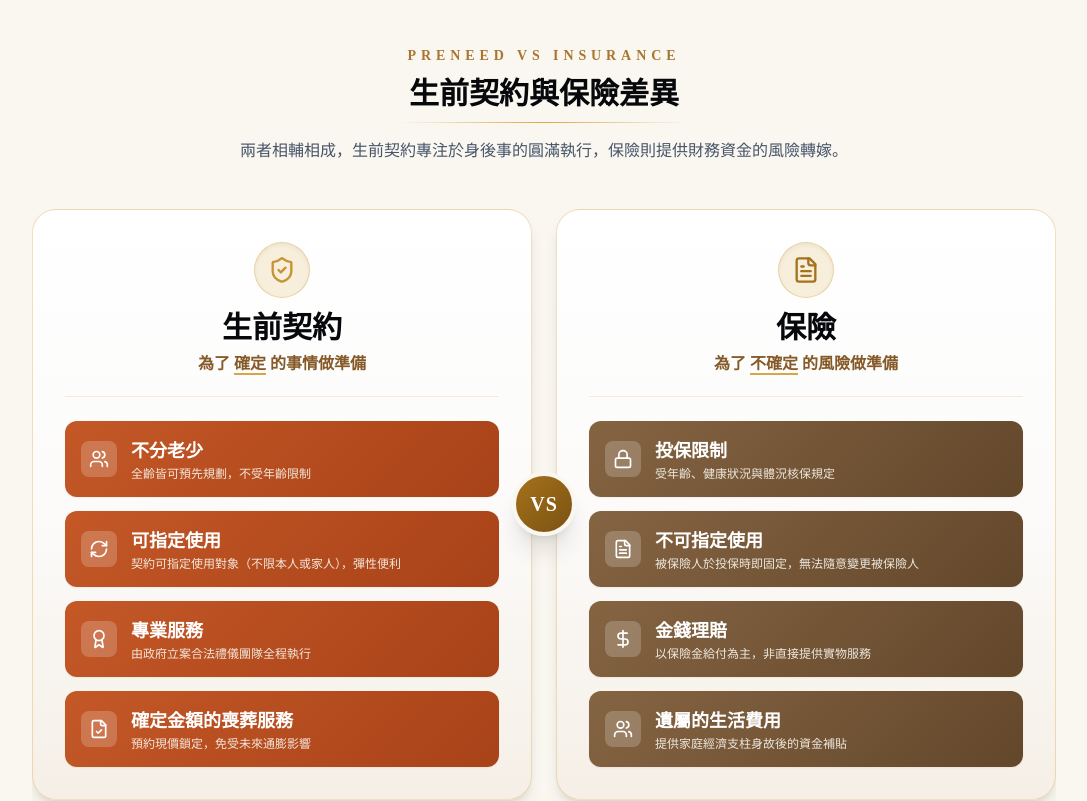
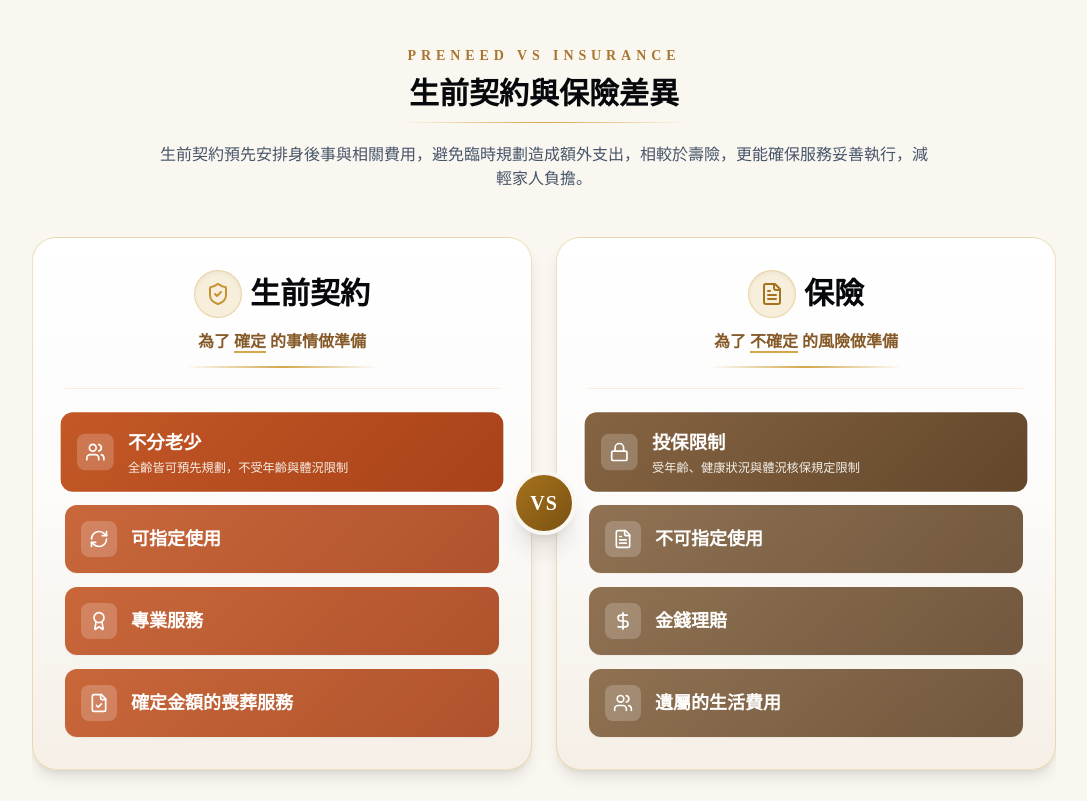
Before and after one commit to m9606286/baoci-life-website, a React (Vite) app: page /preneed in a window 1280 px wide. Shown: the part 1600-2401 px from the top of the page, without its empty margins (96-1183 px from the left). Built offline with nearby package versions, Linux system fonts and the light colour scheme.

Commit message:
Update PreneedContract.tsx

```diff
--- a/src/components/PreneedContract.tsx
+++ b/src/components/PreneedContract.tsx
@@ -38,6 +38,22 @@ const benefitBubbles = [
   },
 ];
 
+// 生前契約 4 大互動項目
+const preneedItems = [
+  { title: '不分老少', desc: '全齡皆可預先規劃，不受年齡與體況限制', icon: Users },
+  { title: '可指定使用', desc: '契約可指定使用對象（不限本人或家人），彈性便利', icon: RefreshCw },
+  { title: '專業服務', desc: '由政府立案合法禮儀團隊全程執行', icon: Award },
+  { title: '確定金額的喪葬服務', desc: '預約現價鎖定，免受未來通膨影響', icon: FileCheck },
+];
+
+// 保險 4 大互動項目
+const insuranceItems = [
+  { title: '投保限制', desc: '受年齡、健康狀況與體況核保規定限制', icon: Lock },
+  { title: '不可指定使用', desc: '被保險人於投保時即固定，無法隨意變更使用對象', icon: FileText },
+  { title: '金錢理賠', desc: '以保險金給付為主，非直接提供實物服務', icon: DollarSign },
+  { title: '遺屬的生活費用', desc: '提供家庭經濟支柱身故後的資金補貼', icon: Users },
+];
+
 export default function PreneedConcept() {
   const revealResult = useReveal<HTMLDivElement>();
   const ref = Array.isArray(revealResult) ? revealResult[0] : revealResult;
@@ -45,21 +61,23 @@ export default function PreneedConcept() {
   const [activeIndex, setActiveIndex] = useState<number>(1);
   const [years, setYears] = useState<number>(5); // 預設為 5 年後，最多 80 年
 
+  // 生前契約與保險互動卡片選中狀態
+  const [activePreneedIdx, setActivePreneedIdx] = useState<number>(0);
+  const [activeInsIdx, setActiveInsIdx] = useState<number>(0);
+
   // SVG 座標基準常數
   const startX = 135;
   const endX = 805;
   const chartWidth = endX - startX; // 670
-  const baseLineY = 190; // 起點相同：預購生前契約與殯葬費用皆從 y=190 出發
-  const maxGrowthHeight = 155; // 80 年時往上攀升的最大高度 (190 - 155 = 35)
-  const maxMultiplier = Math.pow(1.02, 80) - 1; // 80年總複利增幅約 3.8754
+  const baseLineY = 190;
+  const maxGrowthHeight = 155;
+  const maxMultiplier = Math.pow(1.02, 80) - 1;
 
-  // 依據年份 t 計算真實複利曲線上的 Y 座標
   const getInflationY = (t: number) => {
     const multiplier = Math.pow(1.02, t) - 1;
     return baseLineY - (multiplier / maxMultiplier) * maxGrowthHeight;
   };
 
-  // 產生真實複利指數曲線的路徑
   const generateCurvePoints = (maxYear: number) => {
     const points: string[] = [];
     for (let t = 0; t <= maxYear; t++) {
@@ -73,16 +91,13 @@ export default function PreneedConcept() {
   const fullCurvePoints = generateCurvePoints(80);
   const fullCurvePath = `M ${fullCurvePoints.join(' L ')}`;
 
-  // 計算當前選中年份的座標與成長百分比
   const growthPercent = Math.round((Math.pow(1.02, years) - 1) * 100);
   const currentSvgX = startX + (years / 80) * chartWidth;
   const currentCurveY = getInflationY(years);
 
-  // 動態差額填充區
   const activeCurvePoints = generateCurvePoints(years);
   const savedAreaPolygon = `${startX},${baseLineY} ${activeCurvePoints.join(' ')} ${currentSvgX.toFixed(1)},${baseLineY}`;
 
-  // 點擊橫軸互動
   const handleSvgClick = (e: React.MouseEvent<SVGSVGElement>) => {
     const rect = e.currentTarget.getBoundingClientRect();
     const clickX = e.clientX - rect.left;
@@ -185,7 +200,6 @@ export default function PreneedConcept() {
           {/* 資訊圖表大卡片 */}
           <div className="w-full overflow-x-auto bg-white/70 rounded-2xl p-5 sm:p-8 border border-gold-400/25 shadow-sm">
 
-            {/* 頂部橫列：「現在規劃的好處」＋ 三張核心卡片並排 */}
             <div className="mb-8 flex flex-col lg:flex-row lg:items-center gap-5">
               <div className="shrink-0">
                 <h4 className="font-serif-tc text-xl sm:text-2xl font-bold text-ink-900 whitespace-nowrap">
@@ -224,7 +238,7 @@ export default function PreneedConcept() {
               </div>
             </div>
 
-            {/* 下方 SVG 雙線抗通膨趨勢座標圖 */}
+            {/* 下方 SVG 圖表 */}
             <div className="min-w-[660px]">
               <svg
                 viewBox="0 0 880 305"
@@ -376,10 +390,10 @@ export default function PreneedConcept() {
           </div>
         </div>
 
-        {/* 4. 生前契約與保險差異 */}
+        {/* 4. 生前契約與保險差異 (質感線恢復原版網頁風格) */}
         <div className="max-w-5xl mx-auto py-6 relative overflow-hidden">
 
-          {/* 區塊標題：上方英文、下方質感線、置中 */}
+          {/* 區塊標題：上方英文、下方網頁原版質感線、置中 */}
           <div className="text-center mb-12 space-y-2.5">
             <p className="font-serif-tc text-gold-600 text-xs sm:text-sm tracking-[0.35em] uppercase font-bold">
               PRENEED VS INSURANCE
@@ -388,8 +402,8 @@ export default function PreneedConcept() {
               生前契約與保險差異
             </h3>
             <div className="w-72 h-px bg-gradient-to-r from-transparent via-gold-400 to-transparent mx-auto mt-3" />
-            <p className="text-slate-600 font-sans text-xs sm:text-sm md:text-base max-w-2xl mx-auto leading-relaxed pt-1">
-              兩者相輔相成，生前契約專注於身後事的圓滿執行，保險則提供財務資金的風險轉嫁。
+            <p className="text-slate-600 font-sans text-xs sm:text-sm md:text-base max-w-3xl mx-auto leading-relaxed pt-2">
+              生前契約預先安排身後事與相關費用，避免臨時規劃造成額外支出，相較於壽險，更能確保服務妥善執行，減輕家人負擔。
             </p>
           </div>
 
@@ -400,28 +414,31 @@ export default function PreneedConcept() {
             <div className="lg:col-span-6 bg-gradient-to-b from-white via-[#fcfbfa] to-[#f5efe6] rounded-3xl p-6 sm:p-8 border border-gold-400/35 shadow-lg relative group hover:-translate-y-1 transition-all duration-300">
 
               <div className="text-center mb-6 pb-5 border-b border-gold-400/20">
-                <div className="w-14 h-14 mx-auto mb-3 rounded-full bg-gold-100/80 border border-gold-400/40 flex items-center justify-center shadow-inner">
-                  <ShieldCheck className="w-7 h-7 text-[#C69233]" />
+                <div className="flex items-center justify-center gap-2 mb-3">
+                  <div className="w-12 h-12 rounded-full bg-gold-100/80 border border-gold-400/40 flex items-center justify-center shadow-inner shrink-0">
+                    <ShieldCheck className="w-6 h-6 text-[#C69233]" />
+                  </div>
+                  <h4 className="font-serif-tc text-2xl sm:text-3xl font-bold text-ink-950">生前契約</h4>
                 </div>
-                <h4 className="font-serif-tc text-2xl sm:text-3xl font-bold text-ink-950">生前契約</h4>
                 <p className="font-serif-tc text-sm sm:text-base text-gold-700 font-semibold mt-1.5">
                   為了 <span className="underline decoration-gold-400 decoration-2 underline-offset-4">確定</span> 的事情做準備
                 </p>
+                <div className="w-48 h-0.5 bg-gradient-to-r from-transparent via-gold-400 to-transparent mx-auto mt-3" />
               </div>
 
-              {/* 四個條列項目 */}
+              {/* 四個互動式條列項目 */}
               <div className="space-y-3.5">
-                {[
-                  { title: '不分老少', desc: '全齡皆可預先規劃，不受年齡限制', icon: Users },
-                  { title: '可指定使用', desc: '契約可指定使用對象（不限本人或家人），彈性便利', icon: RefreshCw },
-                  { title: '專業服務', desc: '由政府立案合法禮儀團隊全程執行', icon: Award },
-                  { title: '確定金額的喪葬服務', desc: '預約現價鎖定，免受未來通膨影響', icon: FileCheck },
-                ].map((item, idx) => {
+                {preneedItems.map((item, idx) => {
                   const ItemIcon = item.icon;
+                  const isSelected = activePreneedIdx === idx;
                   return (
                     <div
                       key={idx}
-                      className="rounded-xl p-3.5 sm:p-4 text-white flex items-center gap-3.5 shadow-sm transition-all duration-300 hover:scale-[1.02]"
+                      onClick={() => setActivePreneedIdx(idx)}
+                      onMouseEnter={() => setActivePreneedIdx(idx)}
+                      className={`rounded-xl p-3.5 sm:p-4 text-white flex items-center gap-3.5 shadow-sm transition-all duration-300 cursor-pointer select-none ${
+                        isSelected ? 'scale-[1.02] ring-2 ring-white shadow-md' : 'opacity-90 hover:opacity-100'
+                      }`}
                       style={{
                         background: 'linear-gradient(135deg, #c45827 0%, #a84218 100%)',
                       }}
@@ -429,9 +446,11 @@ export default function PreneedConcept() {
                       <div className="w-9 h-9 rounded-lg bg-white/20 flex items-center justify-center shrink-0">
                         <ItemIcon className="w-5 h-5 text-white" />
                       </div>
-                      <div>
+                      <div className="flex-1">
                         <h5 className="font-serif-tc font-bold text-base sm:text-lg">{item.title}</h5>
-                        <p className="text-xs text-ivory-100/90">{item.desc}</p>
+                        {isSelected && (
+                          <p className="text-xs text-ivory-100/95 mt-0.5 animate-fadeIn">{item.desc}</p>
+                        )}
                       </div>
                     </div>
                   );
@@ -449,28 +468,31 @@ export default function PreneedConcept() {
             <div className="lg:col-span-6 bg-gradient-to-b from-white via-[#fcfbfa] to-[#f5efe6] rounded-3xl p-6 sm:p-8 border border-gold-400/35 shadow-lg relative group hover:-translate-y-1 transition-all duration-300">
 
               <div className="text-center mb-6 pb-5 border-b border-gold-400/20">
-                <div className="w-14 h-14 mx-auto mb-3 rounded-full bg-gold-100/80 border border-gold-400/40 flex items-center justify-center shadow-inner">
-                  <FileText className="w-7 h-7 text-[#A6721C]" />
+                <div className="flex items-center justify-center gap-2 mb-3">
+                  <div className="w-12 h-12 rounded-full bg-gold-100/80 border border-gold-400/40 flex items-center justify-center shadow-inner shrink-0">
+                    <FileText className="w-6 h-6 text-[#A6721C]" />
+                  </div>
+                  <h4 className="font-serif-tc text-2xl sm:text-3xl font-bold text-ink-950">保險</h4>
                 </div>
-                <h4 className="font-serif-tc text-2xl sm:text-3xl font-bold text-ink-950">保險</h4>
                 <p className="font-serif-tc text-sm sm:text-base text-gold-700 font-semibold mt-1.5">
                   為了 <span className="underline decoration-gold-400 decoration-2 underline-offset-4">不確定</span> 的風險做準備
                 </p>
+                <div className="w-48 h-0.5 bg-gradient-to-r from-transparent via-gold-400 to-transparent mx-auto mt-3" />
               </div>
 
-              {/* 四個條列項目 */}
+              {/* 四個互動式條列項目 */}
               <div className="space-y-3.5">
-                {[
-                  { title: '投保限制', desc: '受年齡、健康狀況與體況核保規定', icon: Lock },
-                  { title: '不可指定使用', desc: '被保險人於投保時即固定，無法隨意變更被保險人', icon: FileText },
-                  { title: '金錢理賠', desc: '以保險金給付為主，非直接提供實物服務', icon: DollarSign },
-                  { title: '遺屬的生活費用', desc: '提供家庭經濟支柱身故後的資金補貼', icon: Users },
-                ].map((item, idx) => {
+                {insuranceItems.map((item, idx) => {
                   const ItemIcon = item.icon;
+                  const isSelected = activeInsIdx === idx;
                   return (
                     <div
                       key={idx}
-                      className="rounded-xl p-3.5 sm:p-4 text-white flex items-center gap-3.5 shadow-sm transition-all duration-300 hover:scale-[1.02]"
+                      onClick={() => setActiveInsIdx(idx)}
+                      onMouseEnter={() => setActiveInsIdx(idx)}
+                      className={`rounded-xl p-3.5 sm:p-4 text-white flex items-center gap-3.5 shadow-sm transition-all duration-300 cursor-pointer select-none ${
+                        isSelected ? 'scale-[1.02] ring-2 ring-white shadow-md' : 'opacity-90 hover:opacity-100'
+                      }`}
                       style={{
                         background: 'linear-gradient(135deg, #856442 0%, #63472b 100%)',
                       }}
@@ -478,9 +500,11 @@ export default function PreneedConcept() {
                       <div className="w-9 h-9 rounded-lg bg-white/20 flex items-center justify-center shrink-0">
                         <ItemIcon className="w-5 h-5 text-white" />
                       </div>
-                      <div>
+                      <div className="flex-1">
                         <h5 className="font-serif-tc font-bold text-base sm:text-lg">{item.title}</h5>
-                        <p className="text-xs text-ivory-100/90">{item.desc}</p>
+                        {isSelected && (
+                          <p className="text-xs text-ivory-100/95 mt-0.5 animate-fadeIn">{item.desc}</p>
+                        )}
                       </div>
                     </div>
                   );
```
